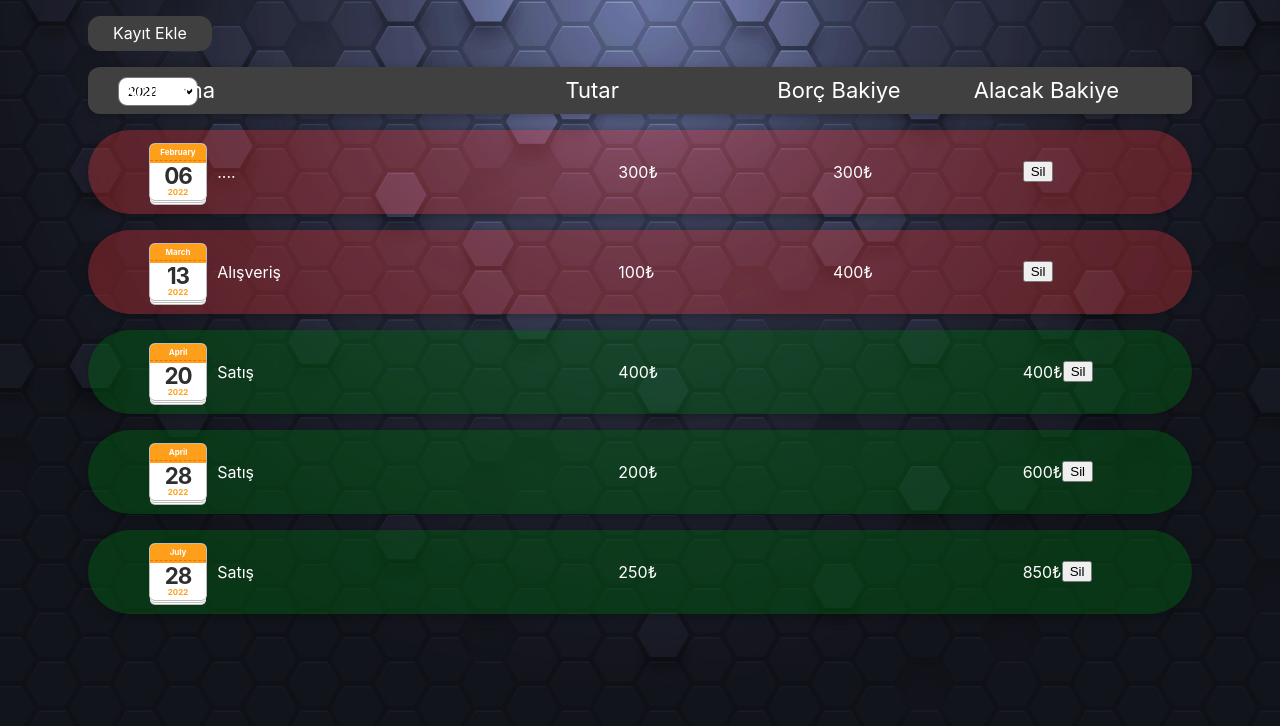
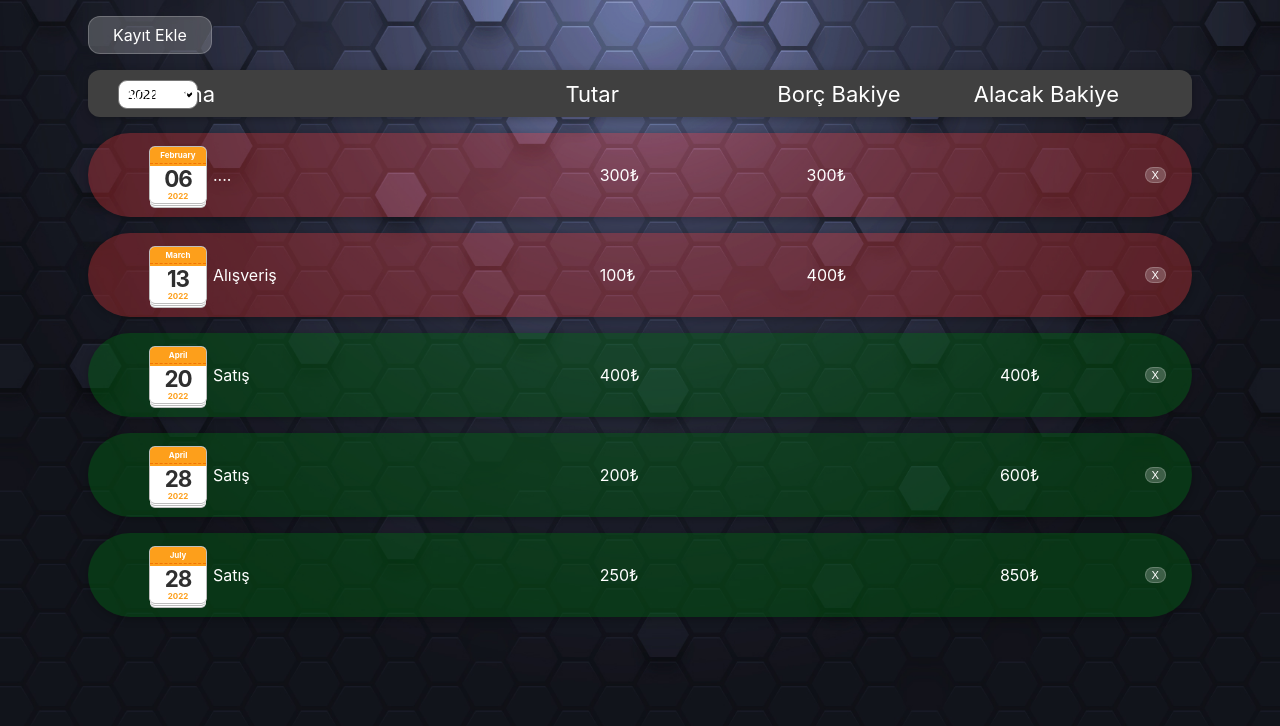
Before and after one commit to Dogukandinler/kalamozadef, a React (Create React App) app: page / in a window 1280 px wide. Shown: the top 726 px of the page. Built offline with nearby package versions, Linux system fonts and the light colour scheme.

Commit message:
CSS Changed

```diff
--- a/src/components/Kalamoza/KalamozaItem.css
+++ b/src/components/Kalamoza/KalamozaItem.css
@@ -47,10 +47,11 @@
 }
 .Borçbakiye {
   position: relative;
-  flex-basis: 17.5%;
+  flex-basis: 18.5%;
 }
 .Alacakbakiye {
   position: relative;
+  width: 150px;
 }
 time.icon {
   font-size: 0.5em; /* change icon size */
@@ -107,3 +108,30 @@ time.icon:focus {
   -webkit-animation: swing 0.6s ease-out;
   animation: swing 0.6s ease-out;
 }
+
+.kalamozaItems button {
+  font-size: 0.7em;
+  cursor: pointer;
+  border: 1px solid #ffffff36;
+  background-color: #ffffff36;
+  color: white;
+  border-radius: 12px;
+  margin-right: 1rem;
+}
+
+.kalamozaItems button:hover,
+.kalamozaItems button:active {
+  background-color: #5e5e5e77;
+  border-color: #5e5e5e77;
+}
+
+.kalamozaItems button.alternative {
+  color: #220131;
+  border-color: transparent;
+  background-color: transparent;
+}
+
+.kalamozaItems.alternative:hover,
+.kalamozaItems.alternative:active {
+  background-color: #ddb3f8 ;
+}
--- a/src/components/Kalamoza/KalamozaItem.js
+++ b/src/components/Kalamoza/KalamozaItem.js
@@ -14,8 +14,6 @@ const KalamozaItem = (props) => {
     onBackgroundColor();
   }, []);
 
-
-
   return (
     <Card>
       <div className={`kalamozaItems ${isClaim ? "kalamozaItemsb" : ""}`}>
@@ -26,9 +24,7 @@ const KalamozaItem = (props) => {
         <div className="Borç">{props.debtclaim}₺</div>
         <div className="Borçbakiye">{!isClaim ? props.sum + "₺" : ""}</div>
         <div className="Alacakbakiye">{isClaim ? props.sum + "₺" : ""}</div>
-        <button className="" onClick={props.deleteItem}>
-          Sil
-        </button>
+        <button onClick={props.deleteItem} className="btn11"> X </button>
       </div>
     </Card>
   );
--- a/src/components/NewRecords/NewRecords.css
+++ b/src/components/NewRecords/NewRecords.css
@@ -9,14 +9,14 @@
 
 }
 .NewRecords-items button {
-    font: inherit;
-    cursor: pointer;
-    padding: 0.5rem 1.5rem;
-    border: 1px solid #ffffff36;
-    background-color: #ffffff36;
-    color: white;
-    border-radius: 12px;
-    margin-right: 1rem;
+  font: inherit;
+  cursor: pointer;
+  padding: 0.4rem 0.4rem;
+  border: 1px solid #404040;
+  background-color: #404040;
+  color: white;
+  border-radius: 12px;
+  margin-right: 1rem;
   }
 
   .NewRecords-items button:hover,
@@ -36,14 +36,30 @@
     background-color: #ddb3f8 ;
   }
 
-  .button1 {
-
+  .KayıtEkleGöster button {
     font: inherit;
     cursor: pointer;
-    padding: 0.4rem 1.5rem;
-    border: 1px solid #404040;
-    background-color: #404040;
+    padding: 0.5rem 1.5rem;
+    border: 1px solid #ffffff36;
+    background-color: #ffffff36;
     color: white;
     border-radius: 12px;
     margin-right: 1rem;
   }
+
+  .KayıtEkleGöster button:hover,
+  .KayıtEkleGöster button:active {
+    background-color: #5e5e5e77;
+    border-color: #5e5e5e77;
+  }
+
+  .KayıtEkleGöster button.alternative {
+    color: #220131;
+    border-color: transparent;
+    background-color: transparent;
+  }
+
+  .KayıtEkleGöster.alternative:hover,
+  .KayıtEkleGöster.alternative:active {
+    background-color: #ddb3f8 ;
+  }
--- a/src/components/NewRecords/NewRecords.js
+++ b/src/components/NewRecords/NewRecords.js
@@ -17,8 +17,8 @@ const NewRecords = (props) => {
 
   }
   return (
-    <div className="flex-end">
-    <button type="button" className="button1" onClick={()=>setShow(!show)}>{show ===true? "X":"Kayıt Ekle"}</button>
+    <div className="KayıtEkleGöster">
+    <button type="button"  onClick={()=>setShow(!show)}>{show ===true? "X":"Kayıt Ekle"}</button>
      <div className="NewRecords-items">
       {show &&<RecordsForm onSaveRecordData={saveRecordDataHandler} ></RecordsForm> }
     </div>
```
